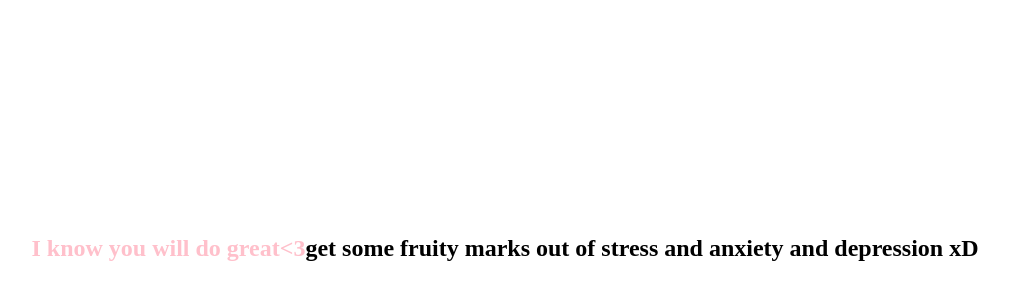
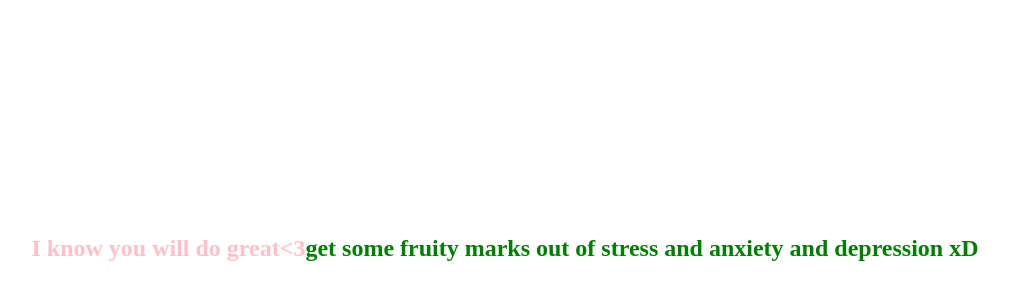
Before and after one commit to mxxyy/Create-trishh, a plain HTML site: page index.html in a window 1280 px wide. Shown: the part 152-452 px from the top of the page, without its empty margins (135-1144 px from the left). Drawn offline with Linux system fonts and the light colour scheme.

Commit message:
Update index.html

```diff
--- a/index.html
+++ b/index.html
@@ -19,6 +19,13 @@
             text-align: center;
             color: pink; /* Set the color to pink */
         }
+        h2{
+            font-size: 1.5em;
+            text-align: center;
+            color: green;
+        }
+
+
     </style>
 </head>
 <body>
```
